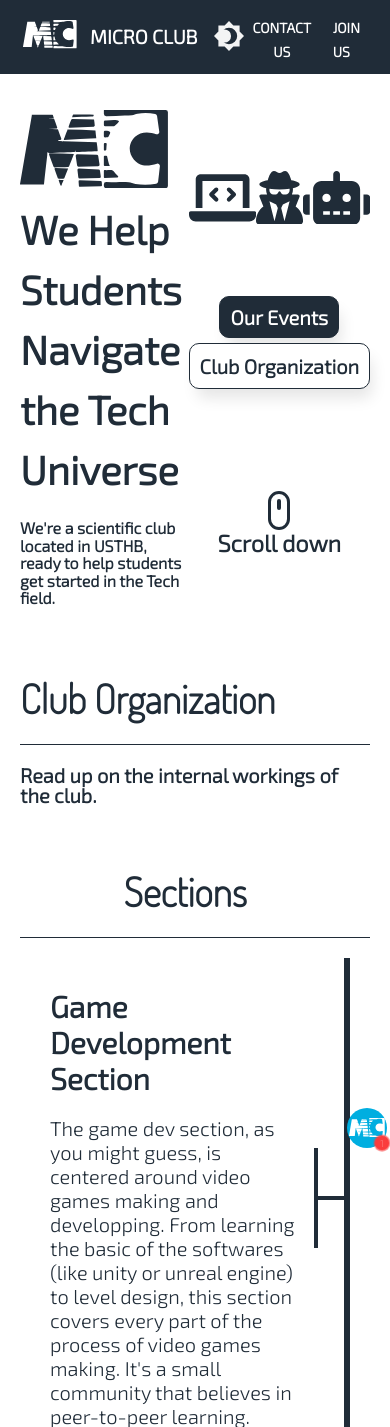
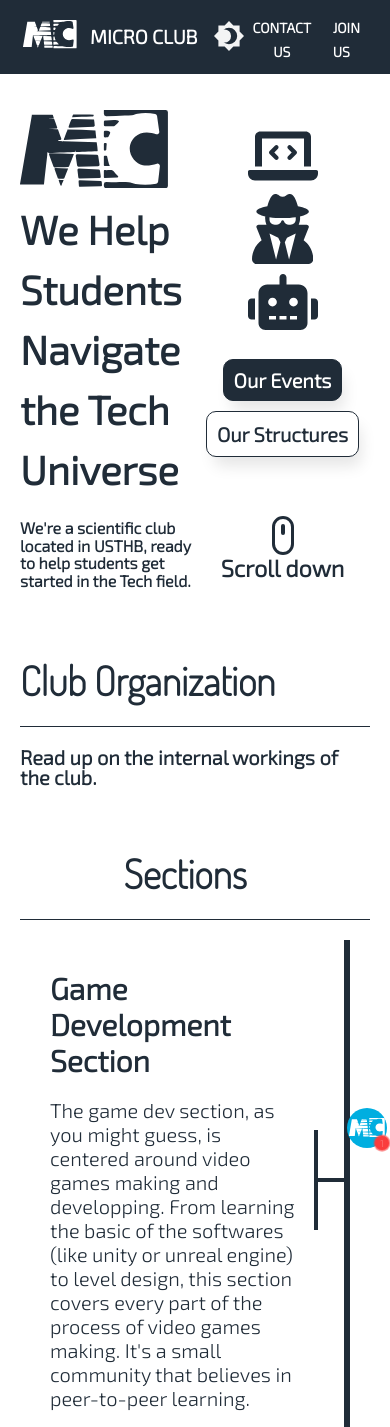
Before and after one commit to Yanis540/PROJET-PWEB, a PHP site: page / in a window 390 px wide. Shown: the top 1427 px of the page. Run offline with PHP 8.4, Linux system fonts and the light colour scheme; data that the repository does not hold is empty; some libraries are stand-ins or nearby versions.

Commit message:
fixed responsive design

```diff
--- a/CSS/About.css
+++ b/CSS/About.css
@@ -3,6 +3,7 @@
     position: fixed;
     right:3px;
     bottom:3px;
+    z-index: 3000;
 }
 
 .about-us{
@@ -14,6 +15,7 @@
     right:45px;
     bottom: 0;
     width:var(--width-about);
+    max-width: var(--width-about);
     overflow-y: scroll;
     background-color: #202c38;
     border:2px solid var(--chat-color);
--- a/CSS/Contact.css
+++ b/CSS/Contact.css
@@ -16,8 +16,8 @@
 
 }
 .contact-logo{
-    height: 80px;
-    width: 80px;
+    height: 70px;
+    width: 70px;
 }
 h2.contact-title{
     font-size: .8em;
--- a/CSS/Landing.css
+++ b/CSS/Landing.css
@@ -74,7 +74,7 @@ h2.landing-desc-title {
 a.landing-button{
     background: var(--background-color);
     display: inline-block;
-    width:max-content;
+    width:fit-content;
     text-align: center;
     padding:var(--padding-button);
     border-radius: var(--border-radius);
--- a/CSS/main.css
+++ b/CSS/main.css
@@ -277,6 +277,13 @@ h2.end-website
     }
     .landing-button{
         flex-direction: column;
+      gap:10px;
+
+    }
+    .landing-images{
+      flex-direction: column;
+      gap:10px;
+
     }
 }
 @media screen and (max-width:420px)
@@ -284,7 +291,7 @@ h2.end-website
     :root{
         --conversation-width:180px;
         --conversation-height:300px;
-
+        --width-about:80%;
     }
     .landing-button{
         flex-direction: column;
--- a/Components/Landing.php
+++ b/Components/Landing.php
@@ -64,7 +64,7 @@
                 </div>
                 <div class="landing-button">
                     <a class="landing-button events" href="#events">Our Events</a>
-                    <a class="landing-button structures" href="#structures">Club Organization</a>
+                    <a class="landing-button structures" href="#structures">Our Structures</a>
                 </div>
                 <div class="landing-guid">
                     <div class="landing-guid-img">
```
Also changed, not shown: 2 other files.
